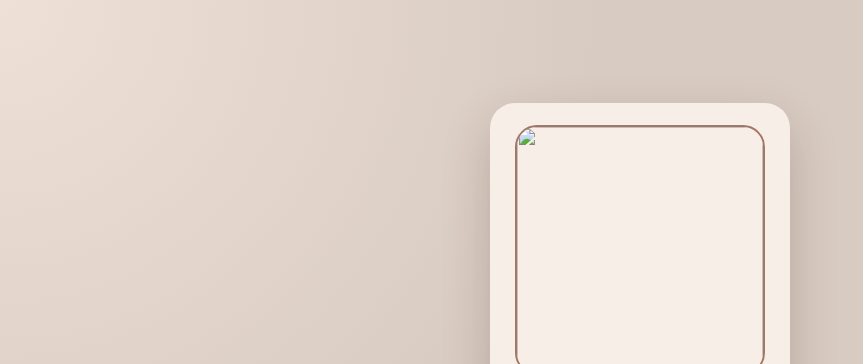
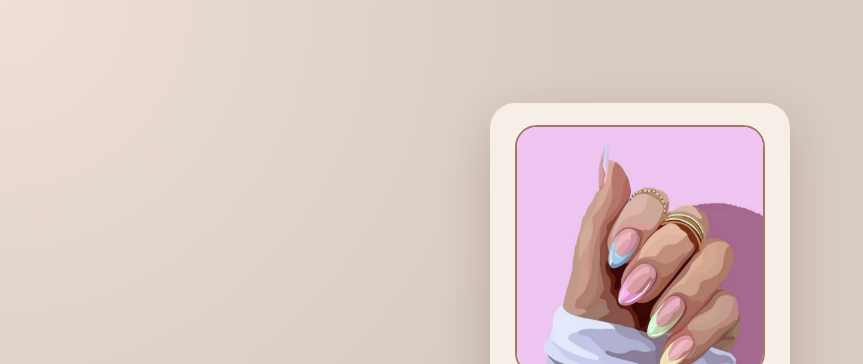
Before and after one commit to fatemeh837246-cpu/nail-studio, a plain HTML site: page index.html in a window 1280 px wide. Shown: the top 364 px of the page, without its empty margins (0-863 px from the left). Drawn offline with Linux system fonts and the light colour scheme.

Commit message:
Update index.html

```diff
--- a/index.html
+++ b/index.html
@@ -15,7 +15,7 @@
 <body>
     <div class="card">
         <div class="card-image-box">
-            <img src="./image/nail.jpg" alt="" class="card-image">
+            <img src="./nail.jpg" alt="" class="card-image">
         </div>
         <div class="bow">୨୧</div>
         <h2 class="card-title">Nail Studio</h2>
```
